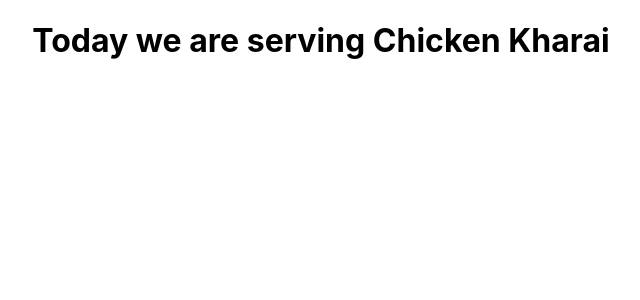
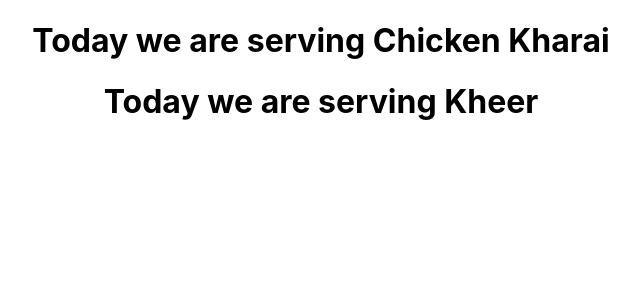
Before and after one commit to AmeerHamzaSajjad/first-project, a React (Create React App) app: page / in a window 1280 px wide. Shown: the top 300 px of the page, without its empty margins (319-959 px from the left). Built offline with nearby package versions, Linux system fonts and the light colour scheme.

Commit message:
update app.js

```diff
--- a/src/App.js
+++ b/src/App.js
@@ -4,7 +4,7 @@ import Dinner from './dinner.js';
 function App() {
   return (
     <div className="App">
-      <Dinner dishName = "Chicken Kharai"/>
+      <Dinner dishName = "Chicken Kharai" sweetDish = "Kheer"/>
     </div>
   );
 }
--- a/src/dinner.js
+++ b/src/dinner.js
@@ -4,6 +4,7 @@ function Dinner(props){
     return(
         <div>
             <h1>Today we are serving {props.dishName}</h1>
+            <h1>Today we are serving {props.sweetDish}</h1>
         </div>
     );
 }
```
